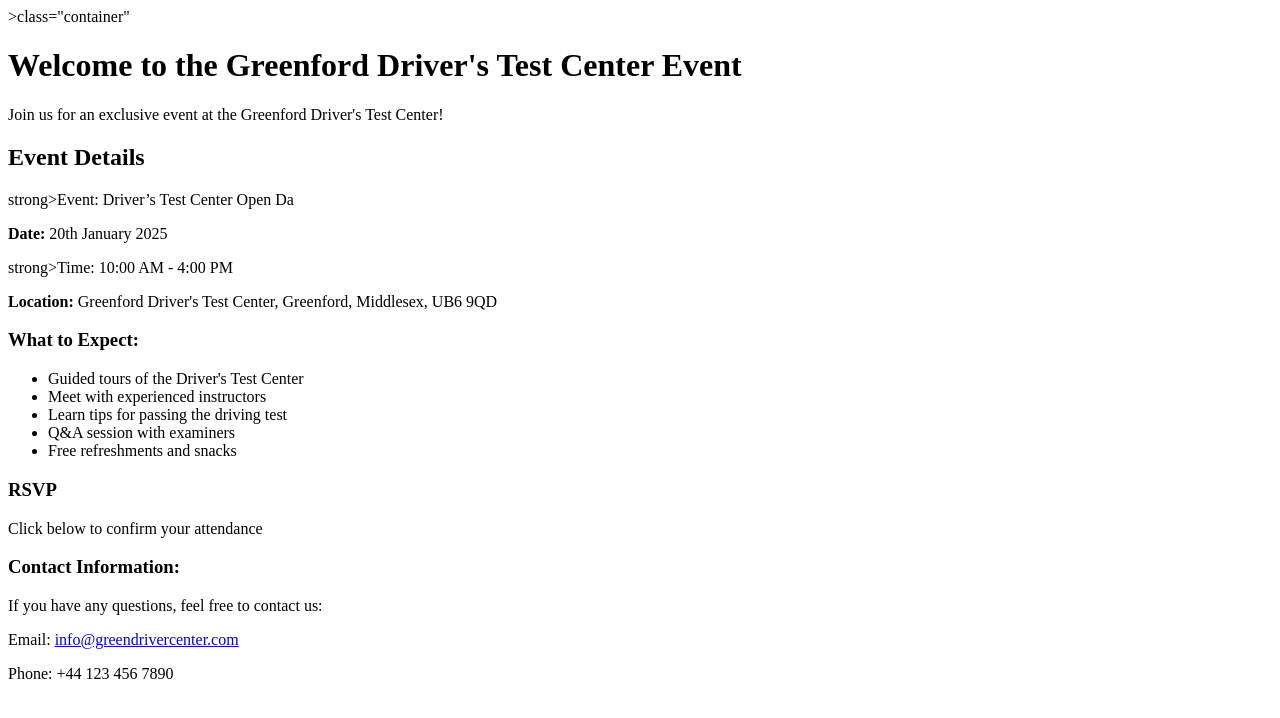
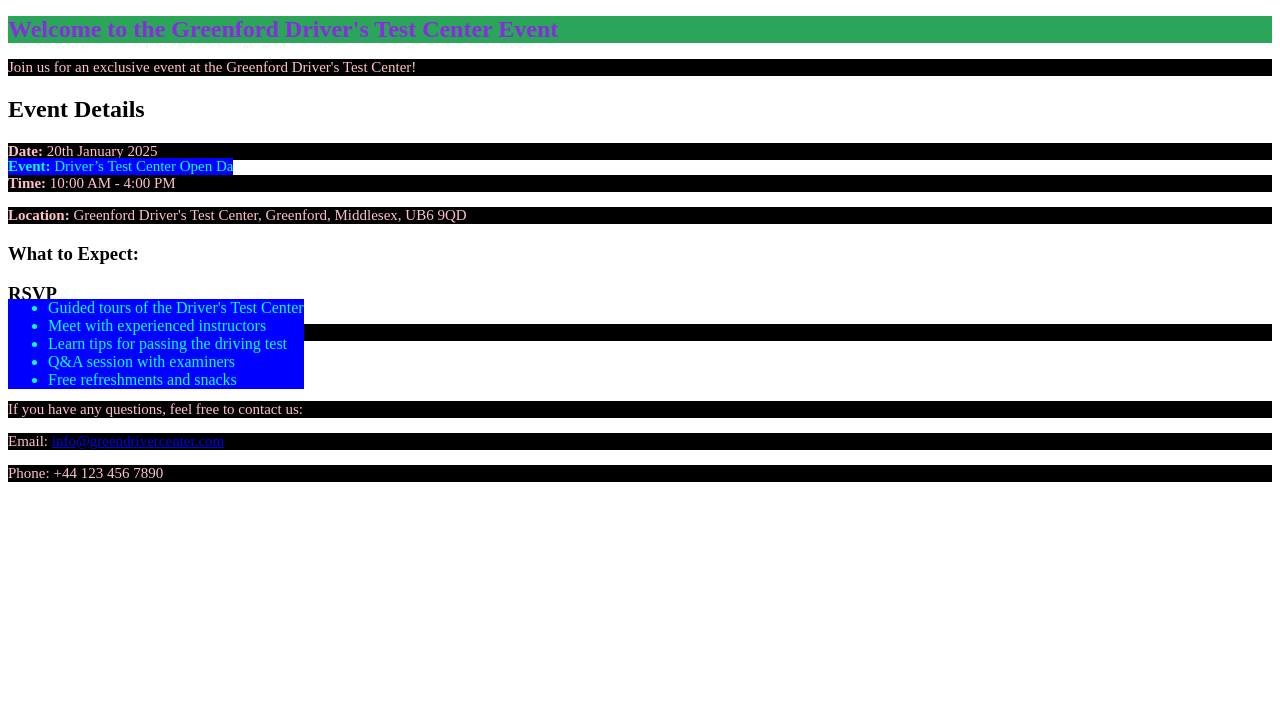
Before and after one commit to Hawa1033/driver-test-event, a plain HTML site: page index.html in a window 1280 px wide. Drawn offline with Linux system fonts and the light colour scheme.

Commit message:
Update index.html

```diff
--- a/index.html
+++ b/index.html
@@ -2,22 +2,43 @@
 <html lang="en">
 <head>
     <meta charset="UTF-8">
+    <link rel="stylesheet" href="style.css">
     <meta name="viewport" content="width=device-width, initial-scale=1.0">
     <title>Event Invitation: Greenford Driver's Test Center</title>
+<style>
+.dark-list{
+    color: aqua;
+    background-color: blue;
+    position: absolute;
+
+
+}
+#hawa{
+  font-size: x-large;
+    color: blueviolet;
+    background-color: rgb(42, 165, 89);
+
+}
+p{font-size: 15px;
+color: pink;
+background-color:black;
+
+}
+
+}
+</style>
 </head>
 <body>
-    <div >>class="container"
-
-    <h1>Welcome to the Greenford Driver's Test Center Event</h1>
+    <h1 id="hawa">Welcome to the Greenford Driver's Test Center Event</h1>
     <p>Join us for an exclusive event at the Greenford Driver's Test Center!</p>
     <div></div>
     <h2>Event Details</h2>
-    <p>strong>Event:</strong> Driver’s Test Center Open Da</p>
+    <p class="dark-list"><strong>Event:</strong> Driver’s Test Center Open Da</p>
     <p><strong>Date:</strong> 20th January 2025</p>
-    <p>strong>Time:</strong> 10:00 AM - 4:00 PM</p>
+    <p><strong>Time:</strong> 10:00 AM - 4:00 PM</p>
     <p><strong>Location:</strong> Greenford Driver's Test Center, Greenford, Middlesex, UB6 9QD</p>
     <h3>What to Expect:</h3>
-    <ul>
+    <ul class="dark-list">
         <li>Guided tours of the Driver's Test Center</li>
         <li>Meet with experienced instructors</li>
         <li>Learn tips for passing the driving test</li>
```
